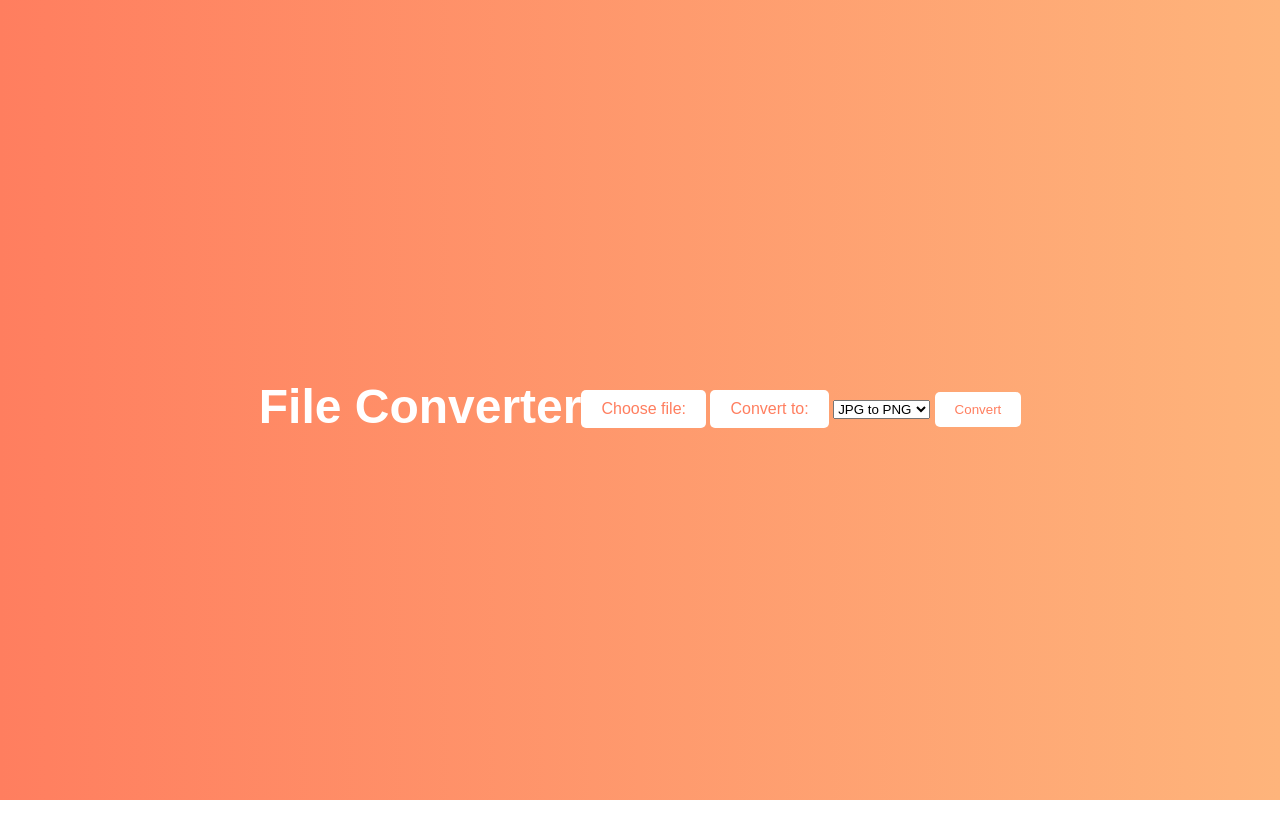
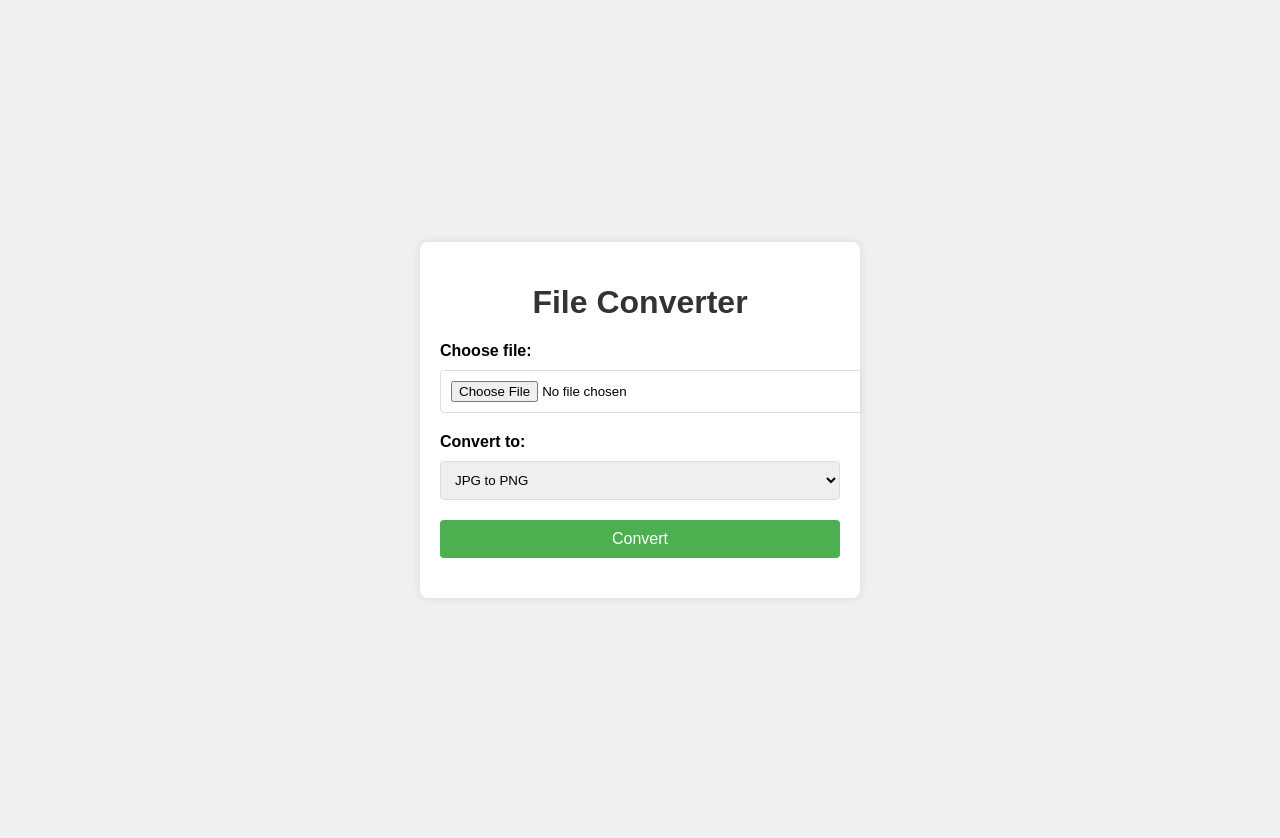
Before and after one commit to NirajRoy43/ImgConv3rt, a plain HTML site: page templates/index.html in a window 1280 px wide. Before the commit the page ends 800 px from the top, so only its background shows below. Drawn offline with Linux system fonts and the light colour scheme.

Commit message:
Update index.html

```diff
--- a/templates/index.html
+++ b/templates/index.html
@@ -2,11 +2,64 @@
 <html>
 <head>
     <title>File Converter</title>
-    <link rel="stylesheet" href="style.css">
+    <style>
+        body {
+            font-family: Arial, sans-serif;
+            background-color: #f0f0f0;
+            margin: 0;
+            padding: 20px;
+            display: flex;
+            justify-content: center;
+            align-items: center;
+            height: 100vh;
+        }
+
+        h1 {
+            color: #333;
+            text-align: center;
+        }
+
+        form {
+            background: white;
+            padding: 20px;
+            border-radius: 8px;
+            box-shadow: 0 0 10px rgba(0, 0, 0, 0.1);
+            max-width: 400px;
+            width: 100%;
+        }
+
+        label {
+            display: block;
+            margin-bottom: 10px;
+            font-weight: bold;
+        }
+
+        input[type="file"],
+        select,
+        button {
+            width: 100%;
+            padding: 10px;
+            margin-bottom: 20px;
+            border: 1px solid #ddd;
+            border-radius: 4px;
+        }
+
+        button {
+            background-color: #4CAF50;
+            color: white;
+            border: none;
+            cursor: pointer;
+            font-size: 16px;
+        }
+
+        button:hover {
+            background-color: #45a049;
+        }
+    </style>
 </head>
 <body>
-    <h1>File Converter</h1>
     <form action="/upload" method="post" enctype="multipart/form-data">
+        <h1>File Converter</h1>
         <label for="file">Choose file:</label>
         <input type="file" name="file" id="file">
         <label for="conversion_type">Convert to:</label>
```
